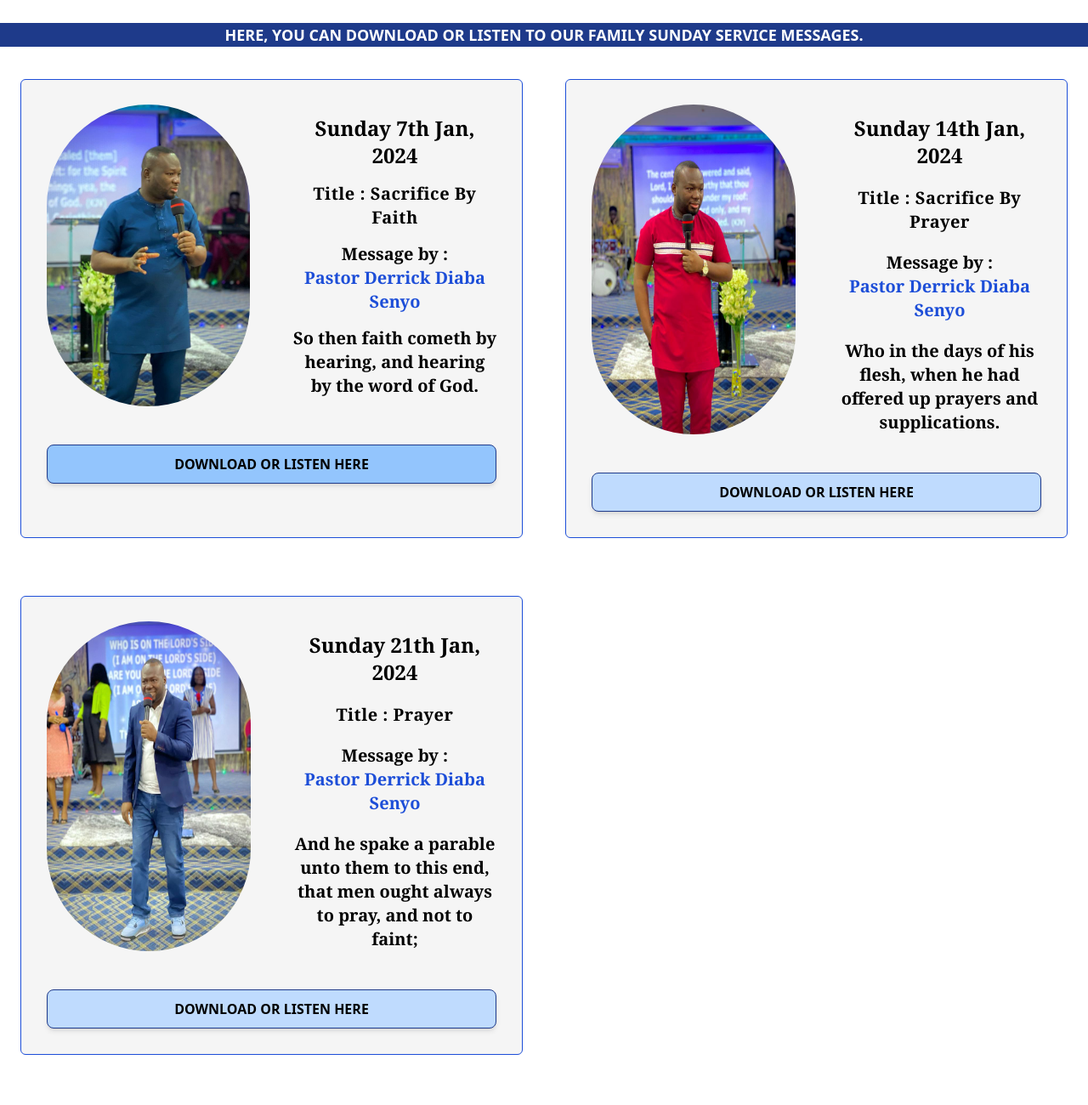
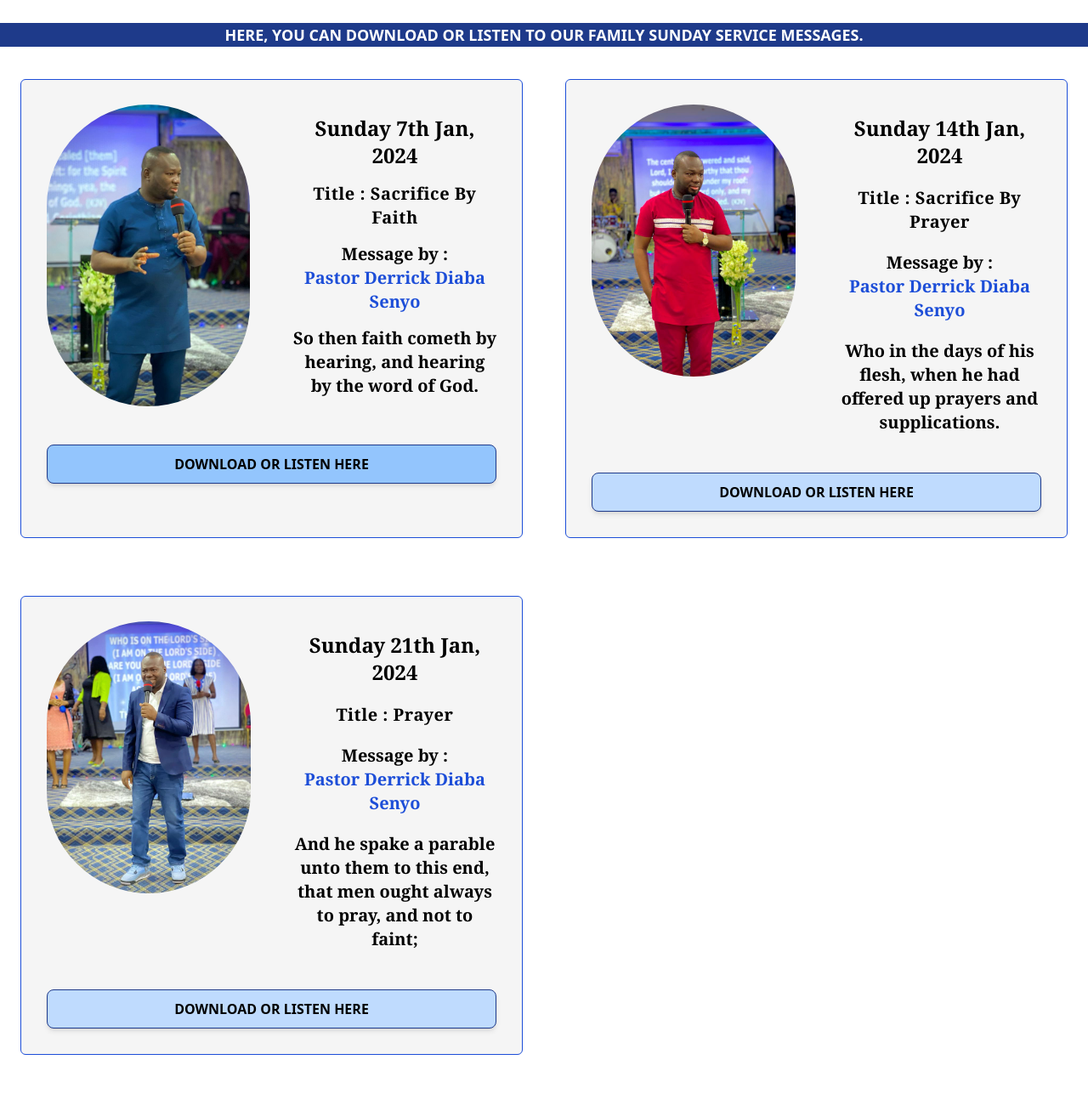
Before and after one commit to Whizkelvin/Church-Recording-Website, a plain HTML site: page src/index.html in a window 1280 px wide. Shown: the part 700-2000 px from the top of the page at 85% size. Drawn offline with Linux system fonts and the light colour scheme.

Commit message:
21st jan

```diff
--- a/src/index.html
+++ b/src/index.html
@@ -112,7 +112,7 @@
             <div class="lg:grid lg:grid-cols-2 lg:gap-[50px] ">
                 <!-- 14th January pic -->
                 <div>
-                    <img src="./images/IMG-20240114-WA0008.jpg" alt="" class="rounded-full h-full  lg:px-0 ">
+                    <img src="./images/IMG-20240114-WA0008.jpg" alt="" class="rounded-full   lg:px-0 ">
                 </div>
 
                 <div class="justify-center items-center pt-3 text-center font-bold space-y-[20px] lg:space-y-[20px] lg:text-xl font-serif">
@@ -154,7 +154,7 @@
             <div class="lg:grid lg:grid-cols-2 lg:gap-[50px] ">
                 <!-- 14th January pic -->
                 <div>
-                    <img src="./images/IMG-20240121-WA0005.jpg" alt="" class="rounded-full h-full  lg:px-0 ">
+                    <img src="./images/IMG-20240121-WA0005.jpg" alt="" class="rounded-full git  lg:px-0 ">
                 </div>
 
                 <div class="justify-center items-center pt-3 text-center font-bold space-y-[20px] lg:space-y-[20px] lg:text-xl font-serif">
```
